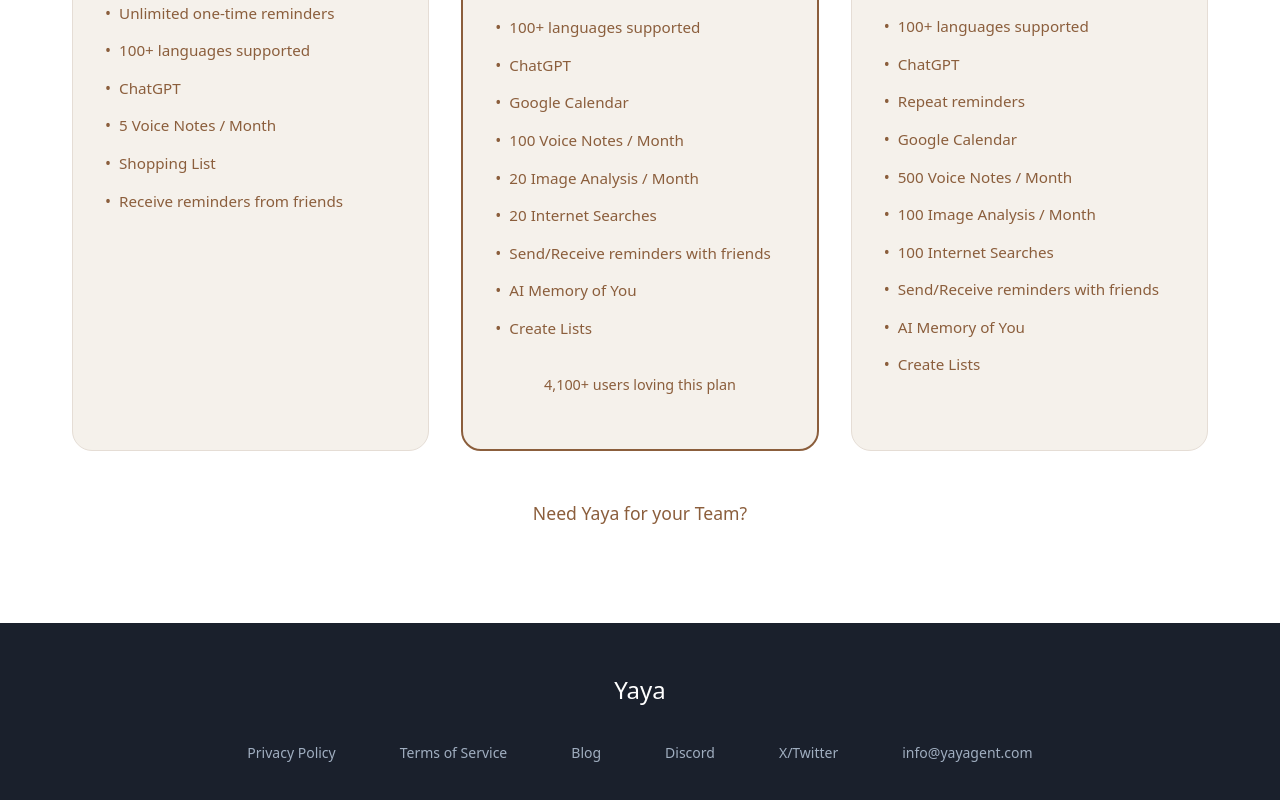
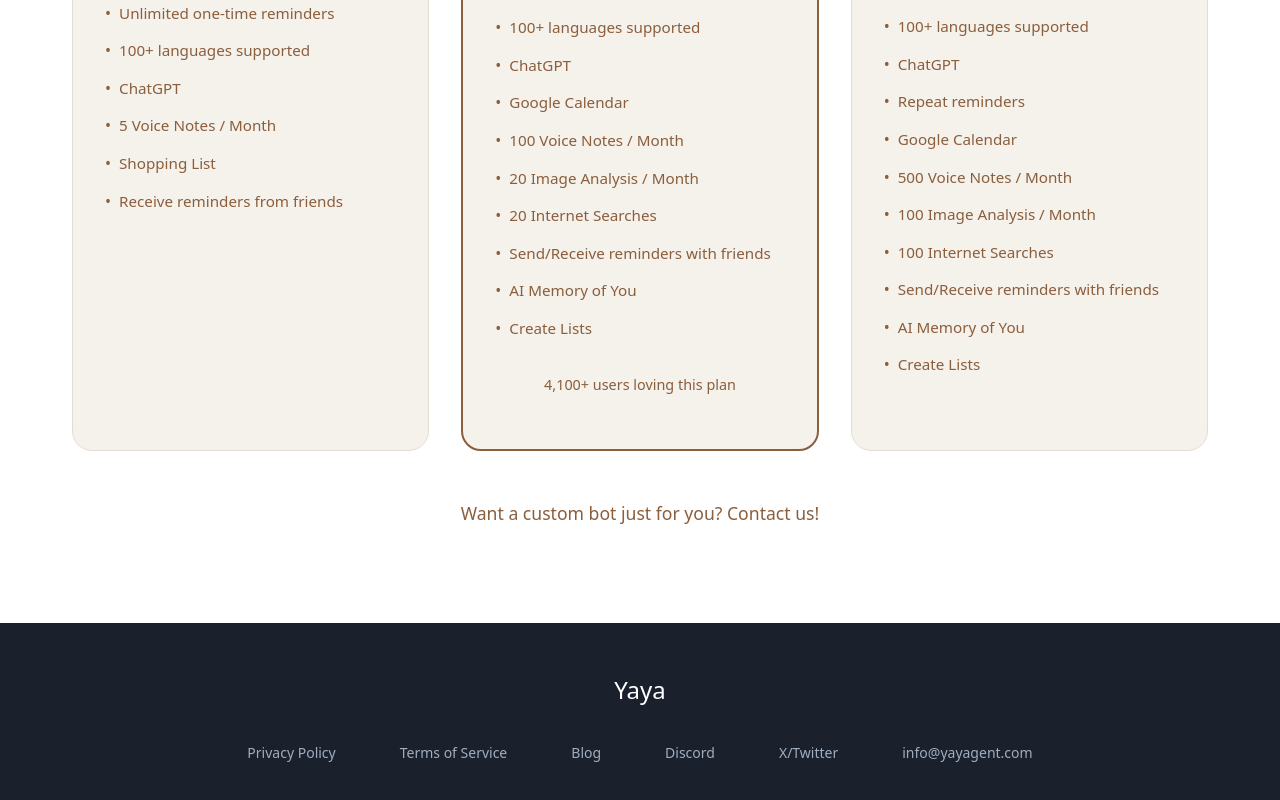
Before and after one commit to yairsabag/yaya-oauth-page, a Next.js app: page / in a window 1280 px wide. Shown: the part 3289-4089 px from the top of the page. Built offline with nearby package versions, Linux system fonts and the light colour scheme.

Commit message:
Update page.tsx

```diff
--- a/src/app/page.tsx
+++ b/src/app/page.tsx
@@ -887,7 +887,7 @@ export default function Home() {
             marginTop: '3rem',
             textAlign: 'center'
           }}>
-            Need Yaya for your Team?
+            Want a custom bot just for you? Contact us!
           </div>
         </div>
       </section>
```
